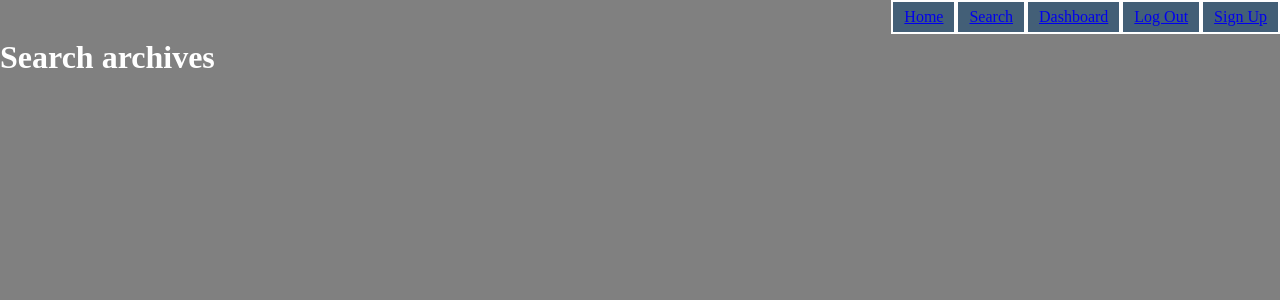
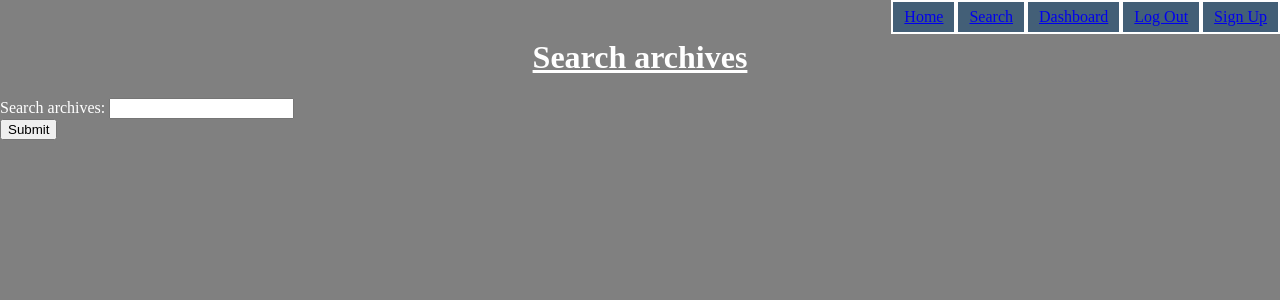
Before and after one commit to m1k0103/FlaskWebArchiver, a Flask app: page /search in a window 1280 px wide. Shown: the part 16-316 px from the top of the page. Run offline with Flask 3, Linux system fonts and the light colour scheme; the visitor is signed in with stand-in values (Sample User, id 1).

Commit message:
created search page

```diff
--- a/FlaskWebArchiver/templates/search.html
+++ b/FlaskWebArchiver/templates/search.html
@@ -2,5 +2,31 @@
 
 {% block title %} FA | Search {% endblock %}
 {% block content %}
-    <h1>Search archives</h1>
+    <h1 class="title"><u>Search archives</u></h1>
+
+
+
+{% if session.username %}
+    <form action="search" method="post">
+
+        <label for="search">Search archives:</label>
+        <input type="text" name="search" id="search">
+        <br>
+        <input type="submit" value="Submit">
+    </form>
+
+
+{% else %}
+
+    <div>
+        <h4>You have {{ session.free_searches }} left. Please <a href="{{ url_for('signup') }}">sign up</a> to have unlimited searches!</h4>
+    </div>
+    <form action="search" method="post">
+        <label for="search">Search archives:</label>
+        <input type="text" name="search" id="search">
+        <br>
+        <input type="submit" value="Submit">
+    </form>
+{% endif %}
+
 {% endblock %}
```
